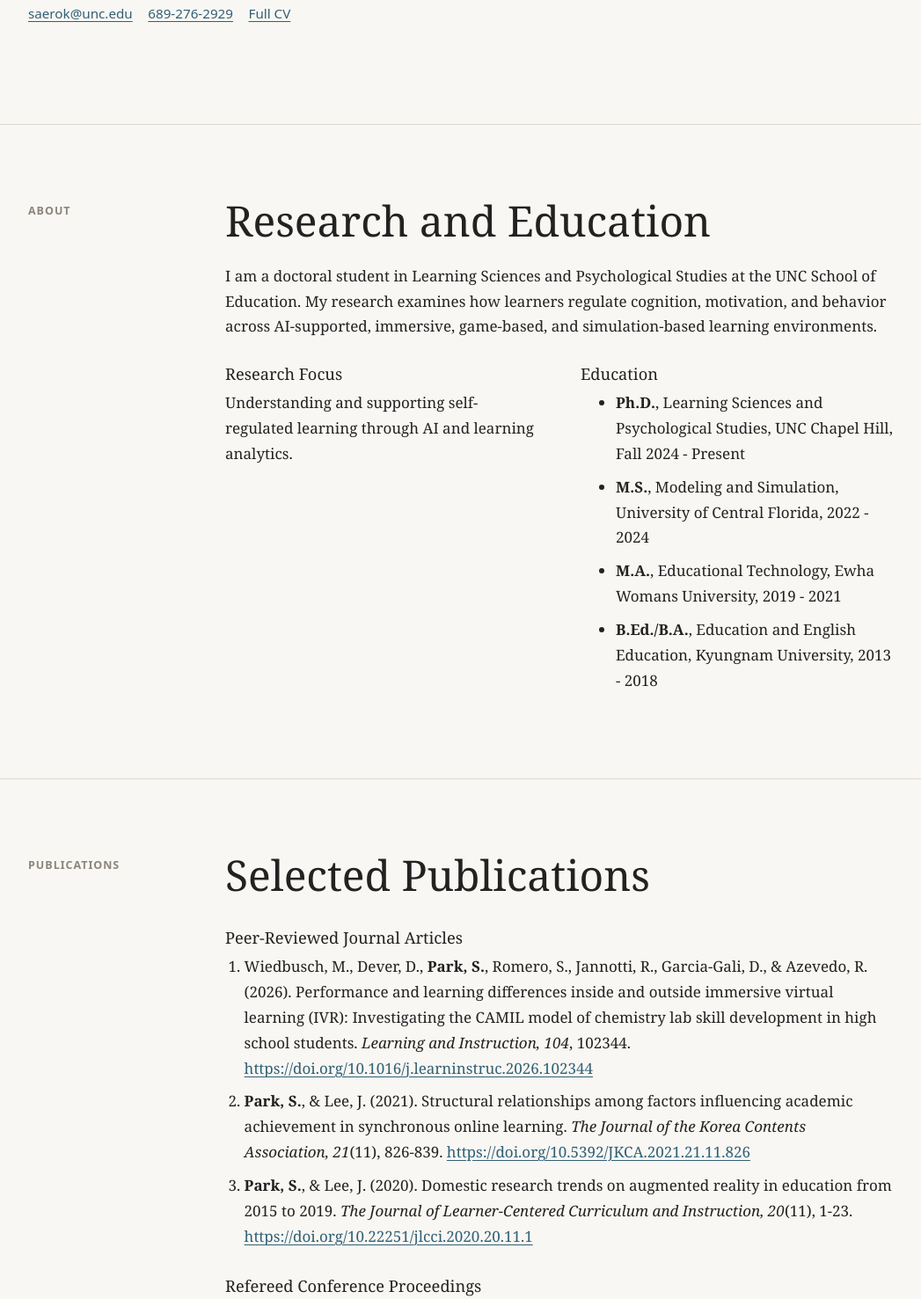
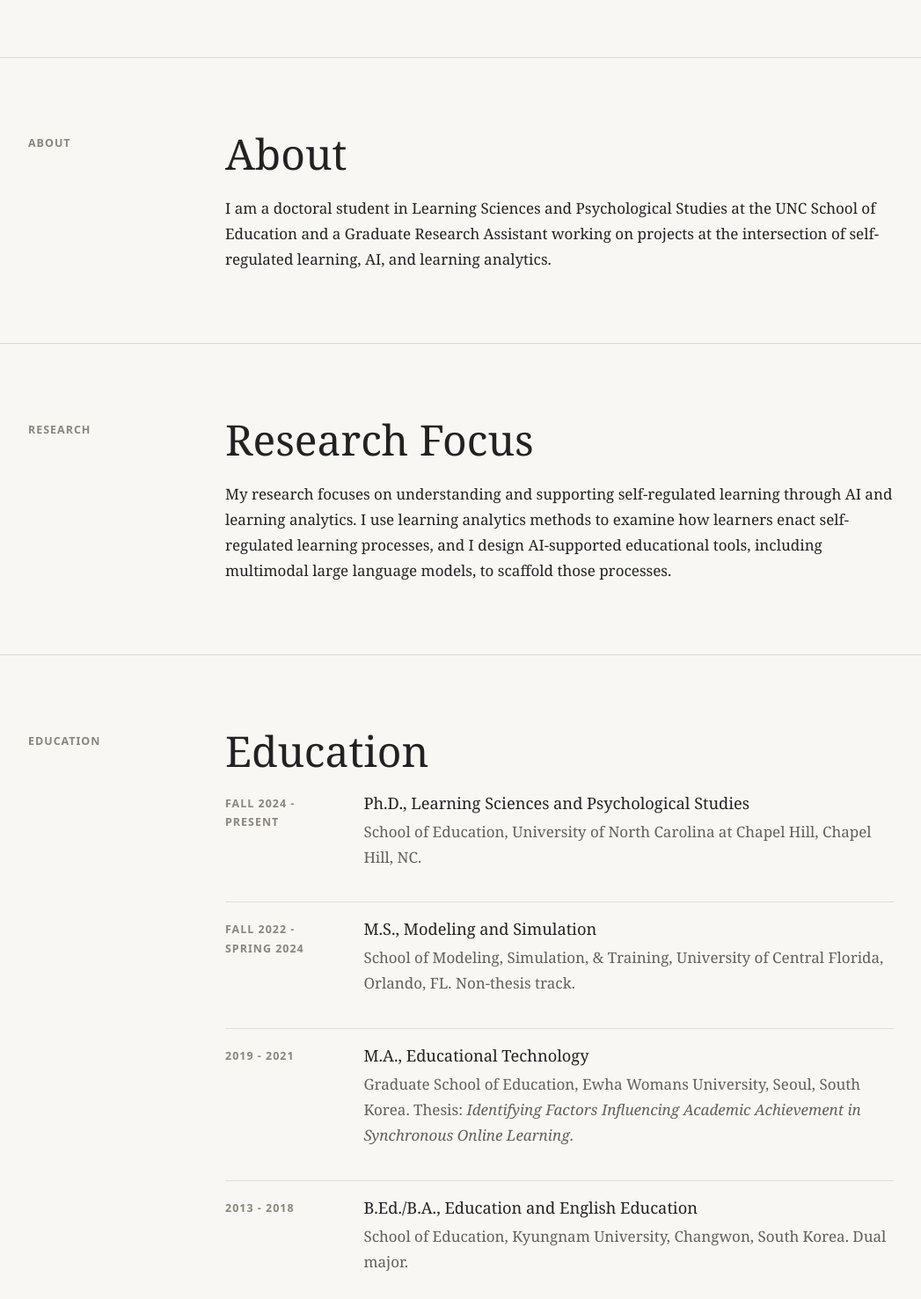
Before and after one commit to saerok-park/researcher-site, a plain HTML site: page index.html in a window 1280 px wide. Shown: the part 583-2060 px from the top of the page at 88% size, without its empty margins (108-1155 px from the left). Drawn offline with Linux system fonts and the light colour scheme.

Commit message:
Separate research and education sections

```diff
--- a/index.html
+++ b/index.html
@@ -16,6 +16,8 @@
         <a class="brand" href="#top">Saerok Park</a>
         <div class="nav-links">
           <a href="#about">About</a>
+          <a href="#research">Research</a>
+          <a href="#education">Education</a>
           <a href="#publications">Publications</a>
           <a href="#teaching">Teaching</a>
           <a href="#research-experience">Research Experience</a>
@@ -29,44 +31,73 @@
         <p class="role">Graduate Research Assistant | University of North Carolina at Chapel Hill</p>
         <h1 id="profile-title">Saerok Park</h1>
         <p class="summary">
-          I study self-regulated learning, learning analytics, multimodal trace data, and
-          AI-supported learning environments. My work asks how learners think, monitor, and adapt
-          in complex science and STEM contexts, and how educational technologies can provide timely,
-          equitable support.
+          I study self-regulated learning through AI and learning analytics, with attention to how
+          learners monitor their progress, respond to feedback, and use support in complex learning
+          environments.
         </p>
         <div class="contact" aria-label="Contact information">
           <a href="mailto:saerok@unc.edu">saerok@unc.edu</a>
-          <a href="tel:+16892762929">689-276-2929</a>
-          <a href="Park_CV_codex.docx">Full CV</a>
         </div>
       </section>
 
       <section class="section" id="about" aria-labelledby="about-title">
         <div class="section-label">About</div>
         <div class="section-content">
-          <h2 id="about-title">Research and Education</h2>
+          <h2 id="about-title">About</h2>
           <p>
             I am a doctoral student in Learning Sciences and Psychological Studies at the UNC
-            School of Education. My research examines how learners regulate cognition, motivation,
-            and behavior across AI-supported, immersive, game-based, and simulation-based learning
-            environments.
+            School of Education and a Graduate Research Assistant working on projects at the
+            intersection of self-regulated learning, AI, and learning analytics.
           </p>
-          <div class="two-column">
+        </div>
+      </section>
+
+      <section class="section" id="research" aria-labelledby="research-title">
+        <div class="section-label">Research</div>
+        <div class="section-content">
+          <h2 id="research-title">Research Focus</h2>
+          <p>
+            My research focuses on understanding and supporting self-regulated learning through AI
+            and learning analytics. I use learning analytics methods to examine how learners enact
+            self-regulated learning processes, and I design AI-supported educational tools,
+            including multimodal large language models, to scaffold those processes.
+          </p>
+        </div>
+      </section>
+
+      <section class="section" id="education" aria-labelledby="education-title">
+        <div class="section-label">Education</div>
+        <div class="section-content">
+          <h2 id="education-title">Education</h2>
+          <div class="entry">
+            <div class="entry-meta">Fall 2024 - Present</div>
             <div>
-              <h3>Research Focus</h3>
+              <h3>Ph.D., Learning Sciences and Psychological Studies</h3>
+              <p>School of Education, University of North Carolina at Chapel Hill, Chapel Hill, NC.</p>
+            </div>
+          </div>
+          <div class="entry">
+            <div class="entry-meta">Fall 2022 - Spring 2024</div>
+            <div>
+              <h3>M.S., Modeling and Simulation</h3>
+              <p>School of Modeling, Simulation, &amp; Training, University of Central Florida, Orlando, FL. Non-thesis track.</p>
+            </div>
+          </div>
+          <div class="entry">
+            <div class="entry-meta">2019 - 2021</div>
+            <div>
+              <h3>M.A., Educational Technology</h3>
               <p>
-                Understanding and supporting self-regulated learning through AI and learning
-                analytics.
+                Graduate School of Education, Ewha Womans University, Seoul, South Korea. Thesis:
+                <em>Identifying Factors Influencing Academic Achievement in Synchronous Online Learning</em>.
               </p>
             </div>
+          </div>
+          <div class="entry">
+            <div class="entry-meta">2013 - 2018</div>
             <div>
-              <h3>Education</h3>
-              <ul>
-                <li><strong>Ph.D.</strong>, Learning Sciences and Psychological Studies, UNC Chapel Hill, Fall 2024 - Present</li>
-                <li><strong>M.S.</strong>, Modeling and Simulation, University of Central Florida, 2022 - 2024</li>
-                <li><strong>M.A.</strong>, Educational Technology, Ewha Womans University, 2019 - 2021</li>
-                <li><strong>B.Ed./B.A.</strong>, Education and English Education, Kyungnam University, 2013 - 2018</li>
-              </ul>
+              <h3>B.Ed./B.A., Education and English Education</h3>
+              <p>School of Education, Kyungnam University, Changwon, South Korea. Dual major.</p>
             </div>
           </div>
         </div>
```
